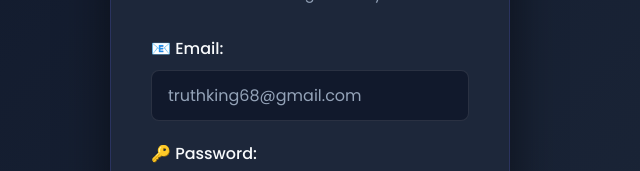
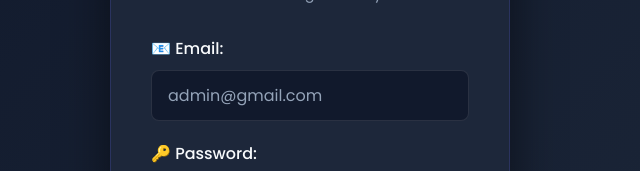
Before and after one commit to Nishant-git0/nishant-portfolio, a React (Create React App) app: page /admin in a window 1280 px wide. Shown: the part 279-450 px from the top of the page, without its empty margins (330-970 px from the left). Built offline with nearby package versions, Linux system fonts and the light colour scheme.

Commit message:
frontend

```diff
--- a/src/components/Admin/AdminDashboard.jsx
+++ b/src/components/Admin/AdminDashboard.jsx
@@ -1,5 +1,5 @@
 import React, { useState, useEffect } from 'react';
-import { apiEndpoints } from '../../services/api'; // ✅ Import your API service
+import { apiEndpoints } from '../../services/api';
 import './AdminDashboard.css';
 
 const AdminDashboard = () => {
@@ -156,7 +156,7 @@ const AdminDashboard = () => {
                 type="email"
                 value={loginData.email}
                 onChange={(e) => setLoginData({...loginData, email: e.target.value})}
-                placeholder="truthking68@gmail.com"
+                placeholder="admin@gmail.com"
                 required
               />
             </div>
--- a/src/services/api.js
+++ b/src/services/api.js
@@ -2,7 +2,7 @@ import axios from 'axios';
 
 // Create axios instance with dynamic base URL
 const api = axios.create({
-  baseURL: process.env.REACT_APP_API_URL || 'http://localhost:5000/api',
+  baseURL: process.env.REACT_APP_API_URL || 'https://nishant-portfolio-backend.onrender.com/api',
   timeout: 15000,
   headers: {
     'Content-Type': 'application/json'
```
